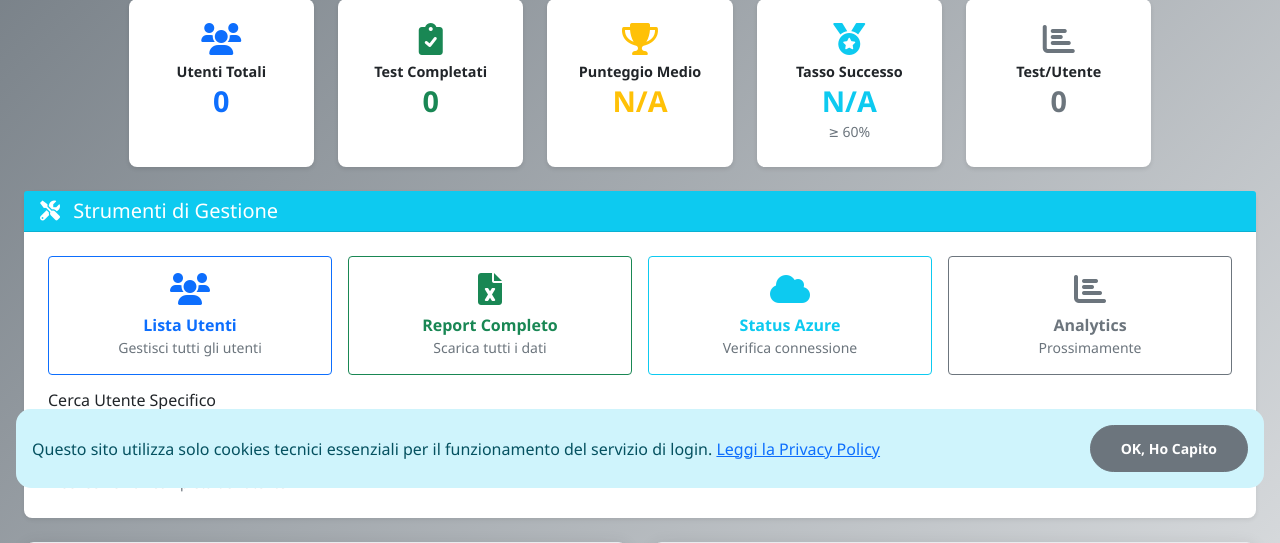
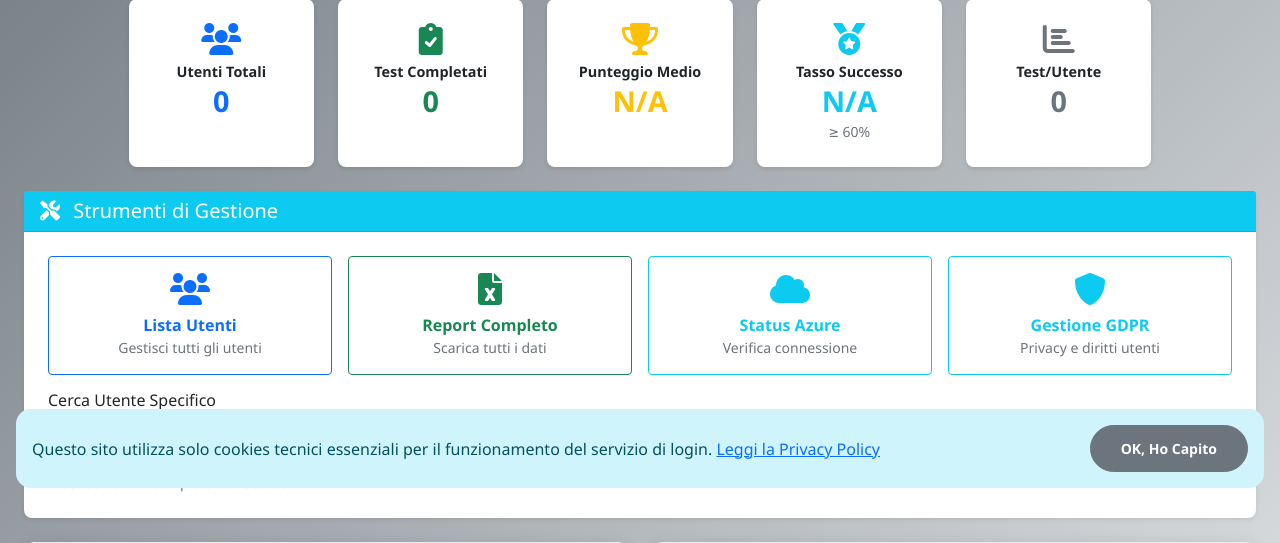
Before and after one commit to matteo-farinelli/azure-deploy, a Flask app: template templates/admin_dashboard.html in a window 1280 px wide. Shown: the part 296-839 px from the top of the page. Run offline with Flask 3, Linux system fonts and the light colour scheme; the template is opened without the code that fills it, so the values that code supplies are empty; some libraries are stand-ins or nearby versions.

Commit message:
Update admin_dashboard.html

```diff
--- a/templates/admin_dashboard.html
+++ b/templates/admin_dashboard.html
@@ -189,11 +189,11 @@
                             </a>
                         </div>
                         <div class="col-md-3">
-                            <div class="btn btn-outline-secondary w-100 h-100 d-flex flex-column justify-content-center align-items-center p-3">
-                                <i class="fas fa-chart-bar fa-2x mb-2"></i>
-                                <strong>Analytics</strong>
-                                <small class="text-muted">Prossimamente</small>
-                            </div>
+                            <a href="/admin/gdpr-requests" class="btn btn-outline-info w-100 h-100 d-flex flex-column justify-content-center align-items-center p-3">
+                                <i class="fas fa-shield-alt fa-2x mb-2"></i>
+                                <strong>Gestione GDPR</strong>
+                                <small class="text-muted">Privacy e diritti utenti</small>
+                            </a>
                         </div>
                     </div>
 
```
